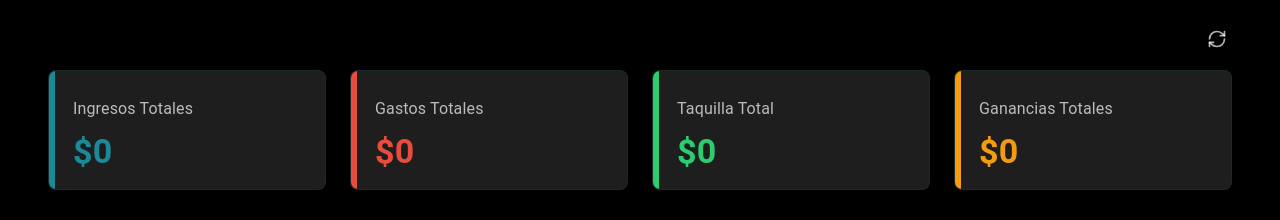
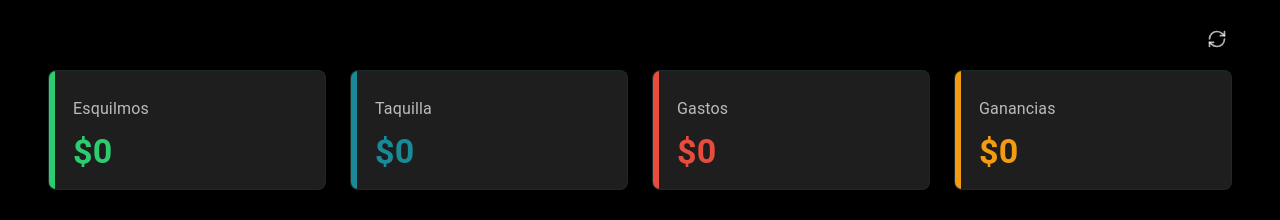
Before and after one commit to Alan4CS/cancunfc-dashboard, a React (Create React App) app in the folder frontend/: page / in a window 1280 px wide. Shown: the part 413-633 px from the top of the page. Built offline with nearby package versions, Linux system fonts and the light colour scheme; no server answers; sample sign-in values are in the browser's storage.

Commit message:
correciones de estilos y cambio dinamico en las summarycards dependiendo de la vista

```diff
--- a/frontend/src/components/SummaryCards.js
+++ b/frontend/src/components/SummaryCards.js
@@ -6,32 +6,32 @@ import { RefreshCwIcon as RefreshIcon, CalendarIcon } from "lucide-react"
 // Definir la configuración de las tarjetas fuera del componente
 const cardConfig = [
   {
-    title: "Ingresos Totales",
+    title: "Esquilmos",
     endpoint: "https://cancunfc-dashboard-production.up.railway.app/api/ingresos_totales",
     key: "total_ingresos",
+    color: "#2ecc71",
+  },
+  {
+    title: "Taquilla",
+    endpoint: "https://cancunfc-dashboard-production.up.railway.app/api/taquilla_total",
+    key: "taquilla_total",
     color: "#1A8A98",
   },
   {
-    title: "Gastos Totales",
+    title: "Gastos",
     endpoint: "https://cancunfc-dashboard-production.up.railway.app/api/gastos_totales",
     key: "total_gastos",
     color: "#e74c3c",
   },
   {
-    title: "Taquilla Total",
-    endpoint: "https://cancunfc-dashboard-production.up.railway.app/api/taquilla_total",
-    key: "taquilla_total",
-    color: "#2ecc71",
-  },
-  {
-    title: "Ganancias Totales",
+    title: "Ganancias",
     calculated: true,
     color: "#f39c12",
   },
 ]
 
 // Modificar la definición del componente para aceptar props de año, temporada y meses seleccionados
-export default function SummaryCards({ selectedYear, selectedTemporada, selectedMonths = [], themeMode = "dark" }) {
+export default function SummaryCards({ selectedYear, selectedTemporada, selectedMonths = [], themeMode = "dark",  viewType = "general"}) {
   // Estado para almacenar los datos
   const [summaryData, setSummaryData] = useState([])
   const [loading, setLoading] = useState(true)
@@ -51,6 +51,15 @@ export default function SummaryCards({ selectedYear, selectedTemporada, selected
     if (value === null || value === undefined) return "-"
     return `$${value.toLocaleString("es-MX")}`
   }
+
+
+  const visibleCards = summaryData.filter((card) => {
+    if (viewType === "general") return true
+    if (viewType === "ingresos") return card.title.includes("Esquilmos") || card.title.includes("Taquilla")
+    if (viewType === "gastos") return card.title.includes("Gastos")
+    return false
+  })
+
 
   // Función para refrescar los datos
   const handleRefresh = () => {
@@ -103,22 +112,22 @@ export default function SummaryCards({ selectedYear, selectedTemporada, selected
           // Crear el array de datos para las tarjetas
           const results = [
             {
-              title: "Ingresos Totales",
+              title: "Esquilmos",
               value: totalVentas,
+              color: "#2ecc71",
+            },
+            {
+              title: "Taquilla",
+              value: totalTaquilla,
               color: "#1A8A98",
             },
             {
-              title: "Gastos Totales",
+              title: "Gastos",
               value: totalGastos,
               color: "#e74c3c",
             },
             {
-              title: "Taquilla Total",
-              value: totalTaquilla,
-              color: "#2ecc71",
-            },
-            {
-              title: "Ganancias Totales",
+              title: "Ganancias",
               value: ganancias,
               color: "#f39c12",
             },
@@ -135,22 +144,22 @@ export default function SummaryCards({ selectedYear, selectedTemporada, selected
           // Crear el array de datos para las tarjetas
           const results = [
             {
-              title: "Ingresos Totales",
+              title: "Esquilmos",
               value: Number.parseFloat(response.data.total_ventas) || 0,
+              color: "#2ecc71",
+            },
+            {
+              title: "Taquilla",
+              value: Number.parseFloat(response.data.total_taquilla) || 0,
               color: "#1A8A98",
             },
             {
-              title: "Gastos Totales",
+              title: "Gastos",
               value: Number.parseFloat(response.data.total_gastos) || 0,
               color: "#e74c3c",
             },
             {
-              title: "Taquilla Total",
-              value: Number.parseFloat(response.data.total_taquilla) || 0,
-              color: "#2ecc71",
-            },
-            {
-              title: "Ganancias Totales",
+              title: "Ganancias",
               calculated: true,
               color: "#f39c12",
               value: null, // Se calculará después
@@ -285,7 +294,7 @@ export default function SummaryCards({ selectedYear, selectedTemporada, selected
       </Box>
 
       <Stack direction={{ xs: "column", sm: "row" }} spacing={3} sx={{ width: "100%" }}>
-        {summaryData.map((item, index) => (
+        {visibleCards.map((item, index) => (
           <Paper
             key={index}
             sx={{
--- a/frontend/src/components/TopPartidos.js
+++ b/frontend/src/components/TopPartidos.js
@@ -1,7 +1,7 @@
 import { useState, useEffect, useCallback } from "react"
 import {
   Paper, Typography, Box, CircularProgress, Alert, Dialog, DialogContent, Button, IconButton, LinearProgress,
-  Chip, useTheme, alpha,
+  Chip, alpha,
 } from "@mui/material"
 import {
   Close as CloseIcon, CalendarMonth as CalendarIcon, TrendingUp as TrendingUpIcon, AttachMoney as MoneyIcon,
@@ -17,7 +17,6 @@ export default function TopPartidos({ selectedYear, selectedSeason, selectedMont
   const [openModal, setOpenModal] = useState(false)
   const [selectedPartido, setSelectedPartido] = useState(null)
   const [showAllPartidos, setShowAllPartidos] = useState(false)
-  const theme = useTheme()
 
   // Función para obtener los datos de los partidos desde el backend
   const fetchTopPartidos = useCallback(async () => {
@@ -592,48 +591,10 @@ export default function TopPartidos({ selectedYear, selectedSeason, selectedMont
               }}
             >
               <TrendingUpIcon sx={{ mr: 1 }} />
-              Resumen Financiero
+              Resumen
             </Typography>
-
             <Box sx={{ display: "flex", flexWrap: "wrap", gap: 2 }}>
-              <Box
-                sx={{
-                  p: 2,
-                  borderRadius: 2,
-                  bgcolor:
-                    themeMode === "dark"
-                      ? alpha(theme.palette.primary.main, 0.1)
-                      : alpha(theme.palette.primary.main, 0.05),
-                  border: `1px solid ${themeMode === "dark"
-                    ? alpha(theme.palette.primary.main, 0.2)
-                    : alpha(theme.palette.primary.main, 0.1)
-                    }`,
-                  flex: "1 1 calc(25% - 16px)",
-                  minWidth: "200px",
-                }}
-              >
-                <Typography
-                  variant="overline"
-                  sx={{
-                    color: themeMode === "dark" ? "rgba(255, 255, 255, 0.7)" : "text.secondary",
-                  }}
-                >
-                  Ganancia Neta
-                </Typography>
-                <Typography
-                  variant="h5"
-                  sx={{
-                    color: "#1A8A98",
-                    fontWeight: "bold",
-                    display: "flex",
-                    alignItems: "center",
-                  }}
-                >
-                  <MoneyIcon sx={{ mr: 1, fontSize: 20 }} />
-                  {formatCurrency(selectedPartido.ganancia)}
-                </Typography>
-              </Box>
-
+              {/* Esquilmos */}
               <Box
                 sx={{
                   p: 2,
@@ -650,7 +611,7 @@ export default function TopPartidos({ selectedYear, selectedSeason, selectedMont
                     color: themeMode === "dark" ? "rgba(255, 255, 255, 0.7)" : "text.secondary",
                   }}
                 >
-                  Ventas
+                  Esquilmos
                 </Typography>
                 <Typography
                   variant="h5"
@@ -666,6 +627,40 @@ export default function TopPartidos({ selectedYear, selectedSeason, selectedMont
                 </Typography>
               </Box>
 
+              {/* Taquilla */}
+              <Box
+                sx={{
+                  p: 2,
+                  borderRadius: 2,
+                  bgcolor: themeMode === "dark" ? alpha("#1A8A98", 0.1) : alpha("#1A8A98", 0.05), // Cambié el color de fondo a azul
+                  border: `1px solid ${themeMode === "dark" ? alpha("#1A8A98", 0.2) : alpha("#1A8A98", 0.1)}`, // Cambié el borde a azul
+                  flex: "1 1 calc(25% - 16px)",
+                  minWidth: "200px",
+                }}
+              >
+                <Typography
+                  variant="overline"
+                  sx={{
+                    color: themeMode === "dark" ? "rgba(255, 255, 255, 0.7)" : "text.secondary",
+                  }}
+                >
+                  Taquilla
+                </Typography>
+                <Typography
+                  variant="h5"
+                  sx={{
+                    color: "#1A8A98",
+                    fontWeight: "bold",
+                    display: "flex",
+                    alignItems: "center",
+                  }}
+                >
+                  <TicketIcon sx={{ mr: 1, fontSize: 20 }} />
+                  {formatCurrency(Number.parseFloat(selectedPartido.Total_Taquilla))}
+                </Typography>
+              </Box>
+
+              {/* Gastos */}
               <Box
                 sx={{
                   p: 2,
@@ -698,6 +693,7 @@ export default function TopPartidos({ selectedYear, selectedSeason, selectedMont
                 </Typography>
               </Box>
 
+              {/* Ganancias */}
               <Box
                 sx={{
                   p: 2,
@@ -714,7 +710,7 @@ export default function TopPartidos({ selectedYear, selectedSeason, selectedMont
                     color: themeMode === "dark" ? "rgba(255, 255, 255, 0.7)" : "text.secondary",
                   }}
                 >
-                  Taquilla
+                  Ganancias
                 </Typography>
                 <Typography
                   variant="h5"
@@ -725,11 +721,12 @@ export default function TopPartidos({ selectedYear, selectedSeason, selectedMont
                     alignItems: "center",
                   }}
                 >
-                  <TicketIcon sx={{ mr: 1, fontSize: 20 }} />
-                  {formatCurrency(Number.parseFloat(selectedPartido.Total_Taquilla))}
+                  <MoneyIcon sx={{ mr: 1, fontSize: 20 }} />
+                  {formatCurrency(selectedPartido.ganancia)}
                 </Typography>
               </Box>
             </Box>
+
           </Box>
 
           <Box sx={{ display: "flex", flexWrap: "wrap", gap: 3, mt: 3 }}>
@@ -751,7 +748,7 @@ export default function TopPartidos({ selectedYear, selectedSeason, selectedMont
               <Box sx={{ mb: 3 }}>
                 <Box sx={{ display: "flex", justifyContent: "space-between", mb: 1 }}>
                   <Typography variant="body2" sx={{ color: "#2ecc71" }}>
-                    Ventas
+                    Esquilmos
                   </Typography>
                   <Typography variant="body2" sx={{ color: "#2ecc71" }}>
                     {porcentajeVentas.toFixed(1)}%
@@ -772,10 +769,10 @@ export default function TopPartidos({ selectedYear, selectedSeason, selectedMont
                 />
 
                 <Box sx={{ display: "flex", justifyContent: "space-between", mb: 1 }}>
-                  <Typography variant="body2" sx={{ color: "#f39c12" }}>
+                  <Typography variant="body2" sx={{ color: "#1A8A98" }}>
                     Taquilla
                   </Typography>
-                  <Typography variant="body2" sx={{ color: "#f39c12" }}>
+                  <Typography variant="body2" sx={{ color: "#1A8A98" }}>
                     {porcentajeTaquilla.toFixed(1)}%
                   </Typography>
                 </Box>
@@ -785,9 +782,9 @@ export default function TopPartidos({ selectedYear, selectedSeason, selectedMont
                   sx={{
                     height: 8,
                     borderRadius: 4,
-                    bgcolor: alpha("#f39c12", 0.1),
+                    bgcolor: alpha("#1A8A98", 0.1),
                     "& .MuiLinearProgress-bar": {
-                      bgcolor: "#f39c12",
+                      bgcolor: "#1A8A98",
                     },
                   }}
                 />
--- a/frontend/src/pages/gastos.js
+++ b/frontend/src/pages/gastos.js
@@ -162,7 +162,7 @@ export default function Gastos() {
                 selectedTemporada={year ? (year.split("-")[1] === "A" ? "Clausura" : "Apertura") : null}
                 selectedMonths={selectedMonths}
                 themeMode={themeMode}
-                showOnly="gastos" // Prop para filtrar tarjetas
+                viewType="gastos" // Prop para filtrar tarjetas
               />
             </Box>
 
--- a/frontend/src/pages/ingresos.js
+++ b/frontend/src/pages/ingresos.js
@@ -162,7 +162,7 @@ export default function Gastos() {
                 selectedTemporada={year ? (year.split("-")[1] === "A" ? "Clausura" : "Apertura") : null}
                 selectedMonths={selectedMonths}
                 themeMode={themeMode}
-                showOnly="gastos" // Prop para filtrar tarjetas
+                viewType="ingresos" // Prop para filtrar tarjetas
               />
             </Box>
 
```
